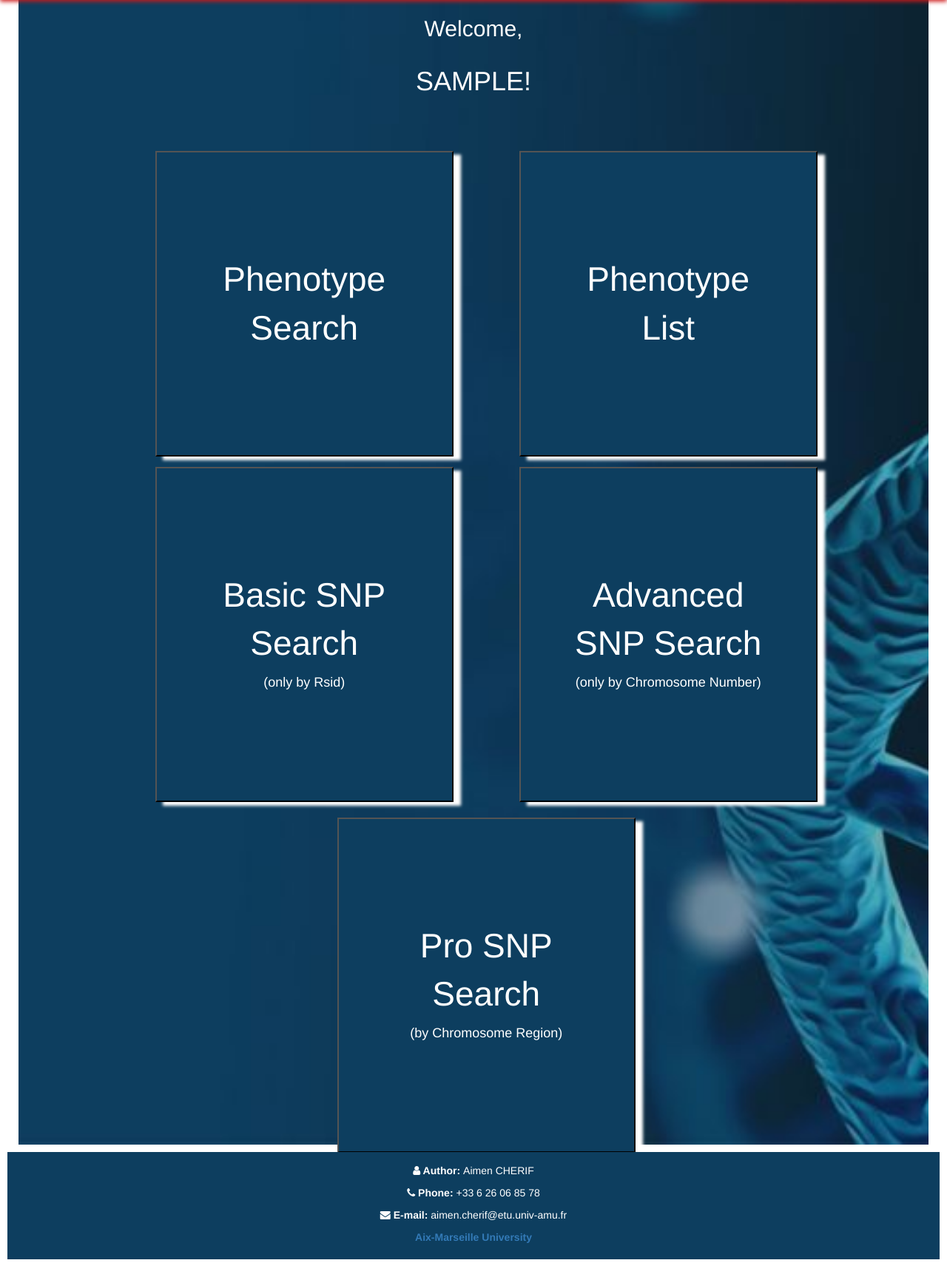
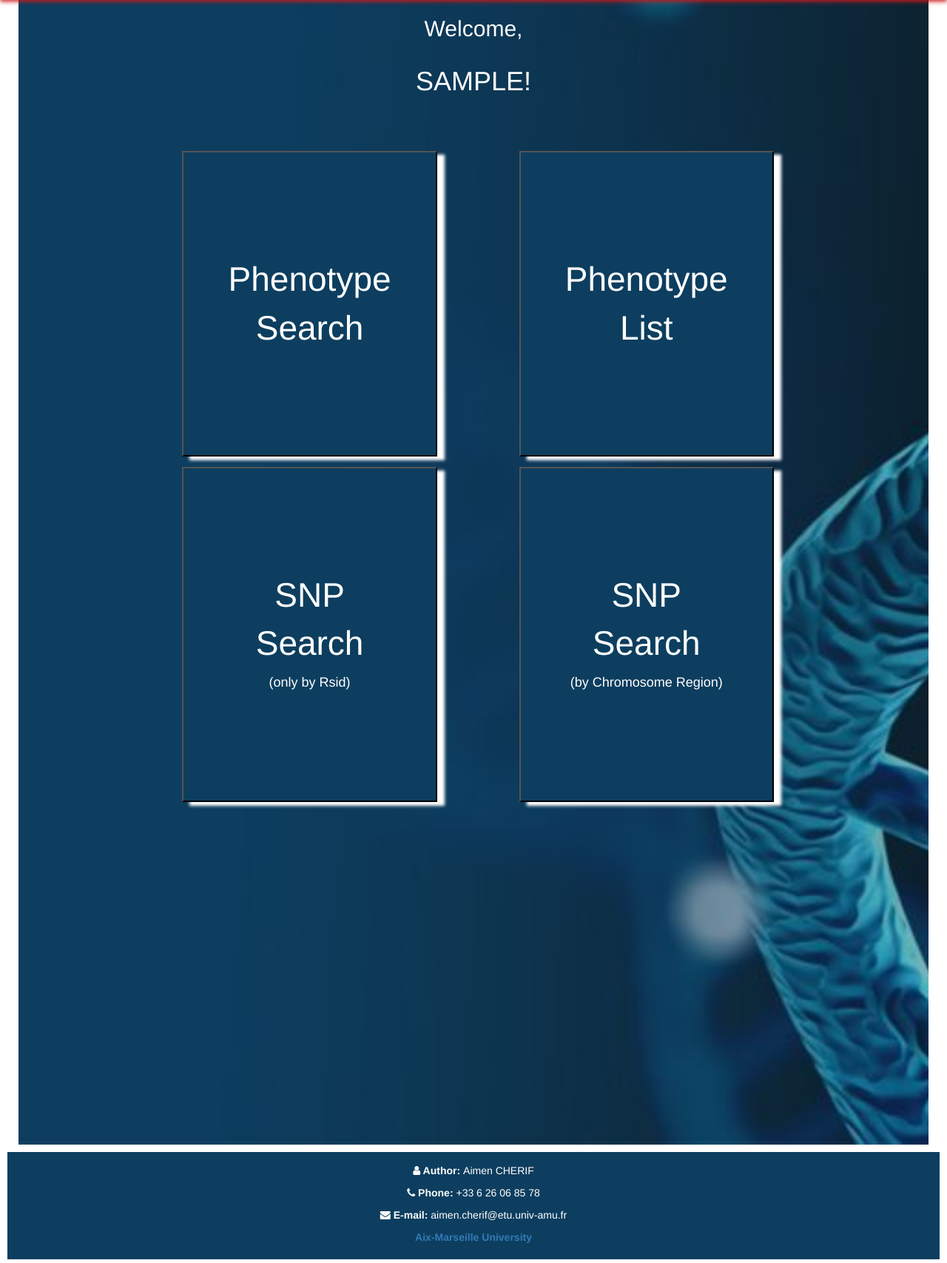
Before and after one commit to Aimen-prog/SNP_project, a Django app: page / in a window 1280 px wide. Shown: the part 88-1795 px from the top of the page at 74% size. Run offline with Django 4.2, Linux system fonts and the light colour scheme; the visitor is signed in with stand-in values (Sample User, id 1); some libraries are stand-ins or nearby versions.

Commit message:
final modifications

```diff
--- a/snpapp/static/home.css
+++ b/snpapp/static/home.css
@@ -70,8 +70,6 @@ html{
 }
 
 
-
-
 span{
     color: darkgrey
 }
@@ -90,10 +88,10 @@ span{
 
 #search{
     top: 15%;
-    left: 15%;
+    left: 18%;
     display: block;
-    width: 32.8%;
-    length: 30%;
+    width: 28%;
+    length: 20%;
     background-color: #0d3e5f;
     box-shadow: 10px 5px 4px white;
     padding: 139px 58px;
@@ -108,8 +106,8 @@ span{
     top: 15%;
     left: 55%;
     display: block;
-    width: 32.8%;
-    length: 30%;
+    width: 28%;
+    length: 20%;
     background-color: #0d3e5f;
     box-shadow: 10px 5px 4px white;
     padding: 139px 58px;
@@ -123,10 +121,10 @@ span{
 
 #searchsnp{
     top: 42%;
-    left: 15%;
+    left: 18%;
     display: block;
-    width: 32.8%;
-    length: 30%;
+    width: 28%;
+    length: 20%;
     background-color: #0d3e5f;
     box-shadow: 10px 5px 4px white;
     padding: 139px 58px;
@@ -137,12 +135,13 @@ span{
     text-align: center;
 
 }
-#searchsnp2{
+
+#searchsnpchr{
     top: 42%;
     left: 55%;
     display: block;
-    width: 32.8%;
-    length: 30%;
+    width: 28%;
+    length: 20%;
     background-color: #0d3e5f;
     box-shadow: 10px 5px 4px white;
     padding: 139px 58px;
@@ -153,19 +152,3 @@ span{
     text-align: center;
 
 }
-#searchsnp3{
-    top: 72%;
-    left: 35%;
-    display: block;
-    width: 32.8%;
-    length: 30%;
-    background-color: #0d3e5f;
-    box-shadow: 10px 5px 4px white;
-    padding: 139px 58px;
-    position: absolute;
-    font-size: 46px;
-    color: white;
-    cursor: pointer;
-    text-align: center;
-
-}
--- a/snpapp/templates/snpapp/home.html
+++ b/snpapp/templates/snpapp/home.html
@@ -87,9 +87,8 @@
 
             <button id = "search" type="button" onclick=location.href="{% url "phenotype_search" %}" >Phenotype Search</button>
             <button id = "list" type="button" onclick=location.href="{% url "phenotype_list" %}" >Phenotype List</button>
-            <button id = "searchsnp" type="button" onclick=location.href="{% url "snp_search" %}" >Basic SNP Search<h4>(only by Rsid)</h4></button>
-            <button id = "searchsnp2" type="button" onclick=location.href="{% url "snp_search_nbr" %}">Advanced SNP Search<h4>(only by Chromosome Number)</h4></button>
-            <button id = "searchsnp3" type="button" onclick=location.href="{% url "snp_search_pos" %}">Pro SNP Search<h4>(by Chromosome Region)</h4></button>
+            <button id = "searchsnp" type="button" onclick=location.href="{% url "snp_search" %}" >SNP Search<h4>(only by Rsid)</h4></button>
+            <button id = "searchsnpchr" type="button" onclick=location.href="{% url "snp_search_pos" %}">SNP Search<h4>(by Chromosome Region)</h4></button>
 
         {% else %}
             <!-- Not logged in -->
@@ -102,7 +101,7 @@
                     &#8594 After registration, you can:<br><br>
                     &#10004 Search for a phenotype(Disease/Trait) of interest and find its related informations. You can either use a search bar or a list.
                     <br><br>
-                    &#10004 Search for an SNP of interest and find its related informations. You can search using different options.<br><br></p>
+                    &#10004 Search for an SNP of interest and find its related informations. You can use different search options.<br><br></p>
                 </div>
 
                 <!-- Some stats -->
--- a/snpapp/templates/snpapp/snp_search.html
+++ b/snpapp/templates/snpapp/snp_search.html
@@ -27,9 +27,7 @@
                 <button type="submit" class="save btn btn-default">Search</button>
                 <br>
                 <hr>
-                <a href="{% url "snp_search_nbr" %}"> &#8594 Search by chromosome number (Advanced)</a>
-                <br>
-                <a href="{% url "snp_search_pos" %}"> &#8594 Search by chromosome region (Pro)</a>
+                <a href="{% url "snp_search_pos" %}"> &#8594 Search by chromosome region</a>
             </form>
 
             <script>
--- a/snpapp/templates/snpapp/snp_search_nbr.html
+++ b/snpapp/templates/snpapp/snp_search_nbr.html
@@ -27,9 +27,9 @@
                 <button type="submit" class="save btn btn-default">Search</button>
                 <br>
                 <hr>
-                <a href="{% url "snp_search" %}"> &#8594 Search by Rsid (Basic)</a>
+                <a href="{% url "snp_search" %}"> &#8594 Search by Rsid</a>
                 <br>
-                <a href="{% url "snp_search_pos" %}"> &#8594 Search by chromosome region (Pro)</a>
+                <a href="{% url "snp_search_pos" %}"> &#8594 Search by specific chromosome region</a>
             </form>
 
             <script>
--- a/snpapp/templates/snpapp/snp_search_pos.html
+++ b/snpapp/templates/snpapp/snp_search_pos.html
@@ -22,16 +22,16 @@
         <body style="background-color: whitesmoke">
         <div style="width: 20%; margin-top: 55px;">
             <h1>Search for SNP</h1>
+            <h4><b> Scan a specific chromosome part</b></h4>
             <h4> <b style="color: red">Note:</b> this process could take some time depending on selected chromosome range</h4>
             <form method="POST" class="post-form">{% csrf_token %}
                 {{ form.as_p }}
                 <button type="submit" class="save btn btn-default">Search</button>
                 <br>
                 <hr>
-
-                <a href="{% url "snp_search" %}"> &#8594 Search by Rsid (Basic)</a>
+                <a href="{% url "snp_search_nbr" %}"> &#8594 Search <b>only</b> by chromosome number </a>
                 <br>
-                <a href="{% url "snp_search_nbr" %}"> &#8594 Search by chromosome number (Advanced)</a>
+                <a href="{% url "snp_search" %}"> &#8594 Search by Rsid </a>
             </form>
 
             <script>
```
Also changed, not shown: snpapp/templates/snpapp/info.html (+12 -15 lines).
